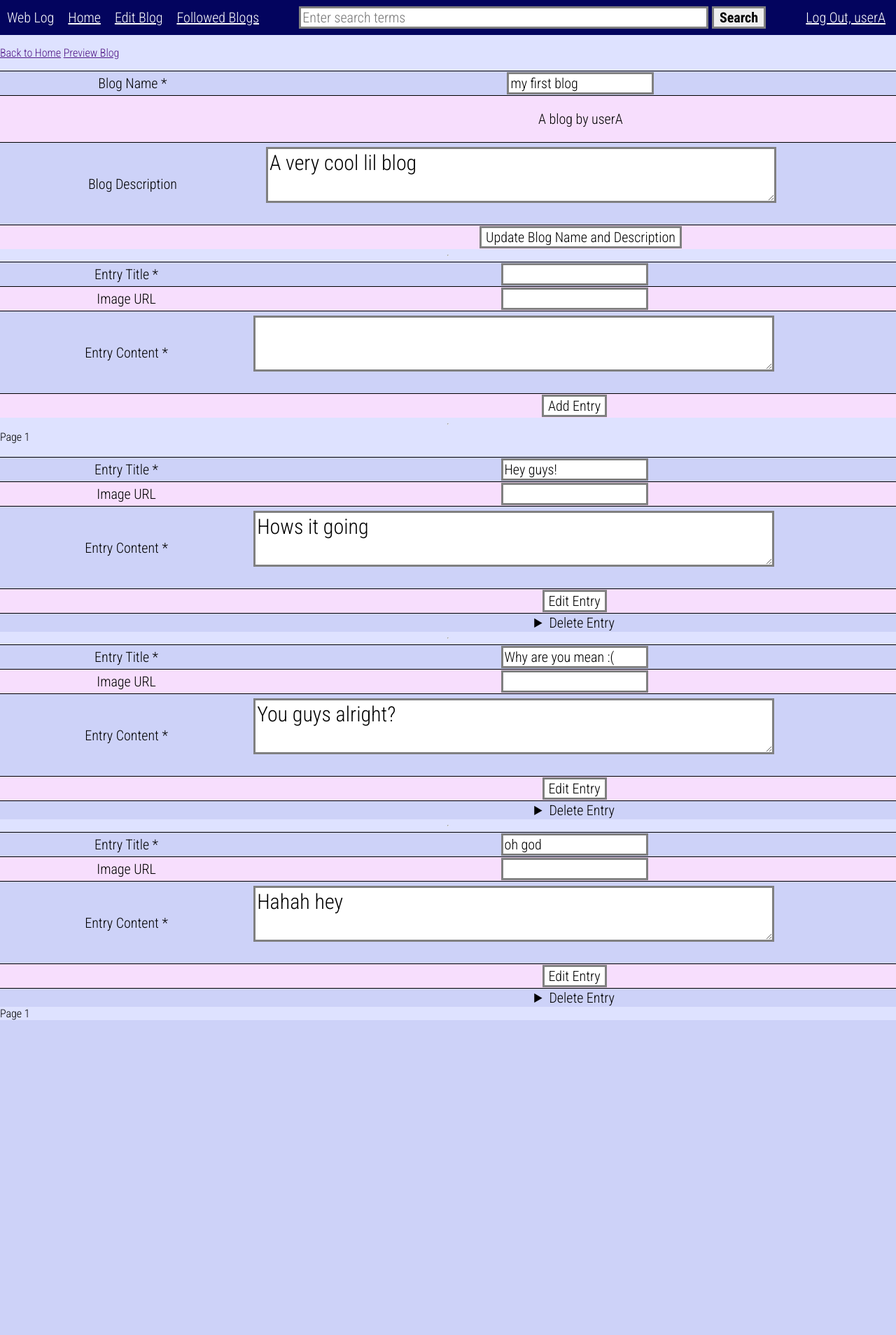
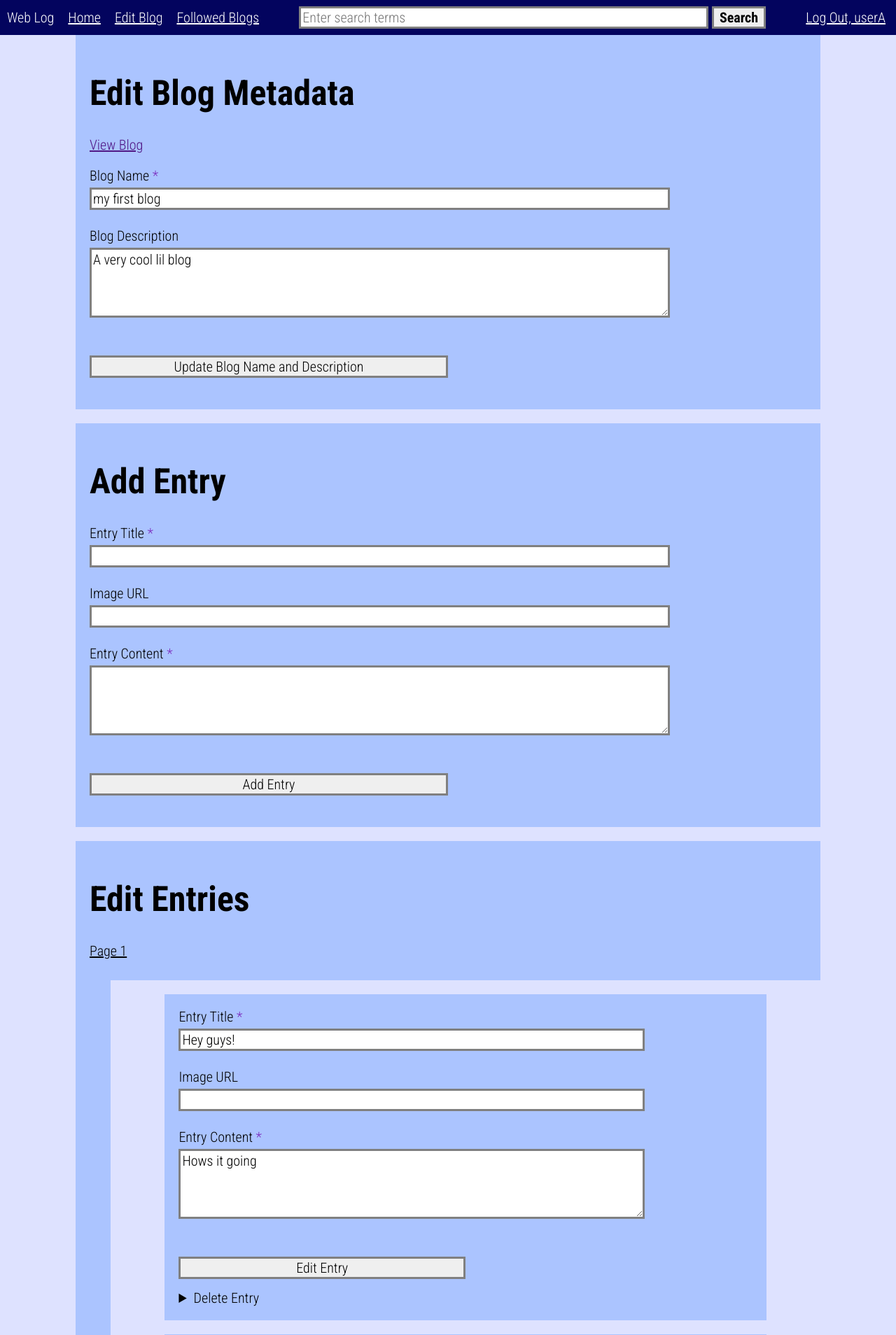
Before and after one commit to Ishq01/TeamRIID__dlup10_ichenadamczyk20_igupta10_rmui10, a Flask app: page /edit-blog in a window 1280 px wide. Shown: the top 1908 px of the page at 70% size. Before the commit the page ends 1458 px from the top, so only its background shows below. Run offline with Flask 2, Linux system fonts and the light colour scheme; a user stored in the database is signed in; data comes from the database, SQL or seed files in the repository.

Commit message:
Finishing the CSS

```diff
--- /dev/null
+++ b/app/__init__.py
@@ -0,0 +1,4 @@
+# run app.py but without debug mode
+import app
+app.app.debug = False
+app.app.run(host='0.0.0.0')
--- a/app/app.py
+++ b/app/app.py
@@ -12,7 +12,7 @@ salt = b"I am a static, plaintext salt!!@#T gp127 They're actually more effectiv
 
 # helper function to format list of entries in paged format
 def pageEntries(entries, pageSize):
-    if len(entries) == 0: return [[]]
+    if len(entries) == 0: return []
     pagedEntries = []
     for i in range(0, len(entries), pageSize):
         pagedEntries += [entries[i:min(i + pageSize, len(entries))]]
@@ -21,8 +21,11 @@ def pageEntries(entries, pageSize):
 # if user tries to access page that doesn't exist
 @app.errorhandler(404)
 def pageNotFound(error):
-    # return page not found template
-    return render_template("404.html", code = 404)
+    # return page not found template if user is logged in
+    if "username" in session:
+        return render_template("404.html", code = 404)
+    # otherwise redirect user to login page
+    return redirect("/")
 
 @app.route("/register", methods=["GET", "POST"])
 def register():
@@ -128,6 +131,7 @@ def login():
             # set username/password in session if successful login
             session["username"] = request.form["username"]
             session["password"] = request.form["password"]
+            session["error_msg"] = ""
             # return home page for user
             return redirect(url_for(".homepage"))
 
@@ -213,15 +217,15 @@ def viewBlog(username, pageNum):
             session.pop("error_msg")
             # returns home page with error
             return render_template("blog.html", blogname = getInfo(username, "blogname"),
-            blogdescription = blogdescription, username = username,
+            blogdescription = blogdescription, creator = username,
             iscreator = iscreator, entries = entries, pageNum = pageNum,
-            error_msg = msg, following = following)
+            error_msg = msg, following = following, username = session["username"])
 
         # show blog with all info received from db
         return render_template("blog.html", blogname = getInfo(username, "blogname"),
-            blogdescription = blogdescription, username = username,
+            blogdescription = blogdescription, creator = username,
             iscreator = iscreator, entries = entries, pageNum = pageNum,
-            following  = following) # get id of username from url
+            following  = following, username = session["username"]) # get id of username from url
 
     # if user tries to access page without being logged in, redirect to login page
     return redirect("/")
--- a/app/static/pageview.css
+++ /dev/null
@@ -1,10 +0,0 @@
-nav a, nav p {
-    float: left;
-    margin: 0 10px 0 0;
-    display: flex;
-}
-
-nav {
-    width: 100%;
-    display: flex;
-}
--- a/app/static/styles.css
+++ b/app/static/styles.css
@@ -16,9 +16,13 @@ body {
     align-items: stretch;
 }
 
-.container {
+.container, .containers {
     background-color: #abc4ff;
     padding: 20px;
+    font-size: 20px;
+}
+
+.container {
     flex: 1 1 auto;
 }
 
@@ -38,6 +42,17 @@ a {
     font-size: 50px;
 }
 
+.text {
+    border: 3px dashed grey;
+    font-size: 90%;
+}
+
+div.text {
+    width: 80%;
+    padding: 0.25em 1em;
+    margin: 1em 0;
+}
+
 .error-msg {
     background-color: #e4c1f9;
     border-color: #000000;
@@ -53,6 +68,40 @@ span.required {
     color: #7b2cbf;
 }
 
+nav a, nav p {
+    float: left;
+    margin: 0 10px 0 0;
+    display: flex;
+    text-decoration: underline;
+}
+
+nav {
+    width: 100%;
+    display: flex;
+    margin: 10px 0;
+}
+
+fieldset {
+    margin: 10px 0;
+    border: 3px solid grey;
+}
+
+fieldset legend {
+    background-color: grey;
+    padding: 3px;
+}
+
+fieldset > p:first-of-type {
+    padding: 3px;
+    text-decoration: underline;
+}
+
+fieldset .text {
+    padding: 0;
+    border: none;
+    border-top: 3px dotted grey;
+    width: 100%;
+}
 
 /************** HEADER  *****************/
 
@@ -95,7 +144,12 @@ span.required {
     color: white;
     padding: 10px 10px;
     align-self: center;
+    justify-content: flex-start;
+}
 
+#header #left {
+    float: left;
+    flex-grow: 1;
 }
 
 /* Search form */
@@ -138,13 +192,18 @@ span.required {
 
 /************** HOME  *****************/
 
-#home .container {
+body > #home {
+    display: flex;
+    flex: 1 1 auto;
+}
+
+body > #home .container {
     width: 80%;
     margin-left: auto;
     margin-right: auto;
     max-width: 1500px;
     margin-top: 20px;
-
+    margin-bottom: 20px;
 }
 
 table {
@@ -152,7 +211,6 @@ table {
     font-size: 20px;
     width: 100%;
     text-align: center;
-    text-overflow: ellipsis;
 }
 
 thead, th {
@@ -227,57 +285,114 @@ input[type="submit"]:hover {
 .login {
     background-image: url("https://64.media.tumblr.com/61aab7c9150371daf454d9c7d45b7c35/tumblr_obclnoe4iA1vc76nvo1_1280.jpg");
     background-repeat: no-repeat;
-    background-position: left center;
-    background-size: 100%;
+    background-position: right bottom;
+    background-size: cover;
+    overflow: hidden;
+}
+
+#login {
+    flex: 1 1 auto;
 }
 
 #login .container {
     width: clamp(400px, 33%, 600px);
     border-right: 6px solid #7b2cbf;
-    font-size: 30px;
+    font-size: 20px;
     background-color: #abc4ffb4;
     height: 100%;
 }
 
-#login input, textarea {
-    font-size: 30px;
-    margin-bottom: 30px;
+#login input, #login textarea, .loginForm input, .loginForm textarea {
+    font-size: 20px;
+    margin-bottom: 25px;
     margin-top: 5px;
     display: block;
     width: 80%;
 }
 
-#login input[type="submit"] {
-    margin-bottom: -20px;
+#login input[type="submit"], .loginForm input[type="submit"] {
     width: 50%;
 }
 
-#login small {
+#login small, .loginForm small {
     color: #555555;
 }
 
-#login label {
+#login label, .loginForm label {
     width: 100%;
     display: block;
 }
 
-#login label[for="submit"] {
+#login label[for="submit"], .loginForm label[for="submit"] {
     opacity: 0;
 }
 
-#login textarea {
+#login textarea, .loginForm textarea {
     width: 80%;
     min-height: 90px;
 }
 
-#login #link {
+#login #link, .loginForm #link {
     font-size: 100%;
+    margin-top: -20px;
+}
+
+.loginForm details {
+    margin-top: -10px;
+}
+
+/************** BLOG  *****************/
+body > #bloghome {
+    /* display: flex;
+    flex: 1 1 auto; */
+    display: block;
+}
+
+body > #bloghome .containers {
+    width: 80%;
+    margin-left: auto;
+    margin-right: auto;
+    max-width: 1500px;
+    margin-top: 20px;
+    margin-bottom: 20px;
+}
+
+body > #bloghome .containers:first-of-type {
+    margin-top: 0;
+}
+
+body > #bloghome .entries {
+    background: transparent;
+    width: calc(80%);
+    margin: -20px auto;
+    margin-left: auto;
+    margin-right: auto;
+    border-left: 50px solid #abc4ff;
+    transform: translateX(25px);
+}
+
+body > #bloghome .entries .containers {
+    transform: translateX(-25px);
 }
 
 @media (max-width: 800px) {
-    .container {
-        width: auto;
-        display: block;
-        margin: 0;
+    #header {
+        height: auto;
+        flex-direction: column;
     }
+    .container, .containers {
+        width: auto !important;
+        display: block !important;
+        margin-left: 0 !important;
+        margin-right: 0 !important;
+        transform: none !important;
+    }
+    .entries {
+        width: auto !important;
+        margin: 0 !important;
+        padding: 0 !important;
+        border: none !important;
+        transform: none !important;
+    }
+
 }
--- a/app/templates/edit-blog.html
+++ b/app/templates/edit-blog.html
@@ -1,4 +1,5 @@
 <!--
+UPDATE COMMENTS HERE
 Allows a user to add/edit entries and blog metadata
 
 REQUIRES
@@ -44,39 +45,53 @@ SENDS to /logout by GET
 <html>
     <head>
         <meta charset="utf-8" />
-        <title>Edit Blog {{ blogname }} - Web Log</title>
-        <link rel="stylesheet" href="/static/pageview.css" />
+        <title>Editing {{ blogname }} - Web Log</title>
         <link rel="stylesheet" href="/static/styles.css" />
     </head>
     <body>
         {% include 'header.html' %}
+        <div id="bloghome">
+            <div class="containers">
+                <h1 class="title">Edit Blog Metadata</h1>
+                <a href="/home/blog/{{username}}">View Blog</a></p>
+                {% if error_msg is defined and error_msg %}
+                    <p class="error-msg">{{ error_msg }}</p>
+                {% endif %}
+                <form class="loginForm" action="/edit-blog" method="POST">
+                    <label for="blogname">Blog Name <span class="required">*</span></label>
+                    <input type="text" name="blogname" id="blogname" value="{{ blogname }}" required />
 
-        <p><a href="/home">Back to Home</a> <a href="/home/blog/{{username}}">Preview Blog</a></p>
-        {% if error_msg is defined %}
-            <p><b>{{ error_msg }}</b></p>
-        {% endif %}
-        <form action="/edit-blog" method="POST">
-            <table>
-                <tr><td>Blog Name *</td><td><input name="blogname" value="{{ blogname }}" /></td></tr>
-                <tr><td></td><td><p>A blog by {{ username }}</p></td></tr>
-                <tr><td>Blog Description</td><td><textarea name="blogdescription">{{ blogdescription }}</textarea></td></tr>
-                <tr><td></td><td><input name="blog" type="submit" value="Update Blog Name and Description" /></td></tr>
-            </table>
+                    <label for="blogdescription">Blog Description</label>
+                    <textarea name="blogdescription" id="blogdescription">{{ blogdescription }}</textarea></td></tr>
+
+                    <label for="submit">...</label>
+                    <input name="blog" type="submit" value="Update Blog Name and Description" />
                 </form>
+            </div>
 
-        <hr />
+            <div class="containers">
+                <h1 class="title">Add Entry</h1>
+                <form class="loginForm" action="/edit-blog" method="POST">
+                    <label for="title1">Entry Title <span class="required">*</span></label>
+                    <input type="text" name="title" id="title1" value="{{ entrytitle }}" required />
 
-        <form action="/edit-blog" method="POST">
-            <table>
-                <tr><td>Entry Title *</td><td><input type="text" name="title" value="{{ entrytitle }}" /></td></tr>
-                <tr><td>Image URL</td><td><input type="url" name="pic" /></td></tr>
-                <tr><td>Entry Content *</td><td><textarea name="content">{{ entrycontent }}</textarea></td></tr>
-                <tr><td></td><td><input name="addEntry" type="submit" value="Add Entry" /></td></tr>
-            </table>
+                    <label for="pic1">Image URL</label>
+                    <input type="url" name="pic" id="pic1" />
+
+                    <label for="content1">Entry Content <span class="required">*</span></label>
+                    <textarea name="content" id="blogname" value="{{ blogname }}" required></textarea>
+
+
+                    <label for="submit">...</label>
+                    <input name="addEntry" type="submit" value="Add Entry" />
                 </form>
+            </div>
 
-        <hr />
-
+            <div class="containers">
+                <h1 class="title">Edit Entries</h1>
+                {% if not entries %}
+                    <h3>You don't have any entries for this blog...</h3>
+                {% else %}
                     <nav>
                         {% for page in entries %}
                             {% if loop.index != pageNum %}
@@ -86,24 +101,33 @@ SENDS to /logout by GET
                             {% endif %}
                         {% endfor %}
                     </nav>
+            </div>
 
+            <div class="containers entries">
                     {% for entry in entries[pageNum - 1] %}
-            {% if loop.index != 1 %}
-                <hr />
-            {% else %}
-                <br />
-            {% endif %}
-            <form action="/edit/{{ entry['id'] }}" method="POST">
-                <table>
-                    <tr><td>Entry Title *</td><td><input name="title" type="text" value="{{ entry['title'] }}" /></td></tr>
-                    <tr><td>Image URL</td><td><input type="url" name="pic" value="{{ entry['pic'] }}" /></td></tr>
-                    <tr><td>Entry Content *</td><td><textarea name="content">{{ entry['post'] }}</textarea></td></tr>
-                    <tr><td></td><td><input name="editEntry" type="submit" value="Edit Entry"/></td></tr>
-                    <tr><td></td><td><details><summary>Delete Entry</summary><input name="deleteEntry" type="submit" value="Confirm Delete Entry" /></details></td></tr>
-                </table>
+                        <form class="containers loginForm" action="/edit/{{ entry['id'] }}" method="POST">
+                            <label for="title2">Entry Title <span class="required">*</span></label>
+                            <input type="text" name="title" id="title1" value="{{ entry['title'] }}" />
+
+                            <label for="pic2">Image URL</label>
+                            <input type="url" name="pic" id="pic1" value="{{ entry['pic'] }}" />
+
+                            <label for="content2">Entry Content <span class="required">*</span></label>
+                            <textarea name="content" id="content2" required>{{ entry['post'] }}</textarea>
+
+
+                            <label for="submit">...</label>
+                            <input name="editEntry" type="submit" value="Edit Entry" />
+
+                            <details>
+                                <summary>Delete Entry</summary>
+                                <input name="deleteEntry" type="submit" value="Confirm Delete Entry" />
+                            </details>
                         </form>
                     {% endfor %}
+            </div>
 
+            <div class="containers">
                     <nav>
                         {% for page in entries %}
                             {% if loop.index != pageNum %}
@@ -113,5 +137,8 @@ SENDS to /logout by GET
                             {% endif %}
                         {% endfor %}
                     </nav>
+                {% endif %}
+            </div>
+        </div>
     </body>
 </html>
--- a/app/templates/login.html
+++ b/app/templates/login.html
@@ -8,7 +8,6 @@ password  - Password
 
 IMPORTS
 /static/styles.css
-/static/login-page.css
 
 [if user tries to log in]
 SENDS to /login by POST
@@ -42,7 +41,7 @@ SENDS to /register by GET
 
                     <label for="submit">...</label>
                     <input name="login" type="submit" value="Log In" />
-                    <p>Not a registered user? <a href="/register">Register here.</a></p>
+                    <p id="link">Not a registered user? <a href="/register">Register here.</a></p>
                 </form>
             </div>
         </div>
--- a/app/templates/register.html
+++ b/app/templates/register.html
@@ -8,7 +8,6 @@ blogdescription - String of attempted blog description, undefined otherwise
 
 IMPORTS
 /static/styles.css
-/static/login-page.css
 
 [if user submits registration form]
 SENDS to /register by POST
@@ -58,7 +57,7 @@ SENDS to / by GET
 
                     <label for="submit">...</label>
                     <input name="register" type="submit" value="Register" />
-                    <p>Already registered? <a href="/">Log in here.</a></p>
+                    <p id="link">Already registered? <a href="/">Log in here.</a></p>
                 </form>
             </div>
         </div>
```
Also changed, not shown: app/db_builder.py (+21 -18 lines), app/static/header.css (deleted, +0 -85 lines), app/static/login-page.css (deleted, +0 -45 lines), app/templates/404.html (+16 -5 lines), app/templates/blog.html (+51 -48 lines), app/templates/follow-blog.html (+22 -8 lines), app/templates/home.html (+3 -4 lines), app/templates/search-results.html (+13 -1 lines), devlog.txt (+10 -0 lines), app/static/home.css (added). Lines whose indentation alone changed are shown as unchanged.
